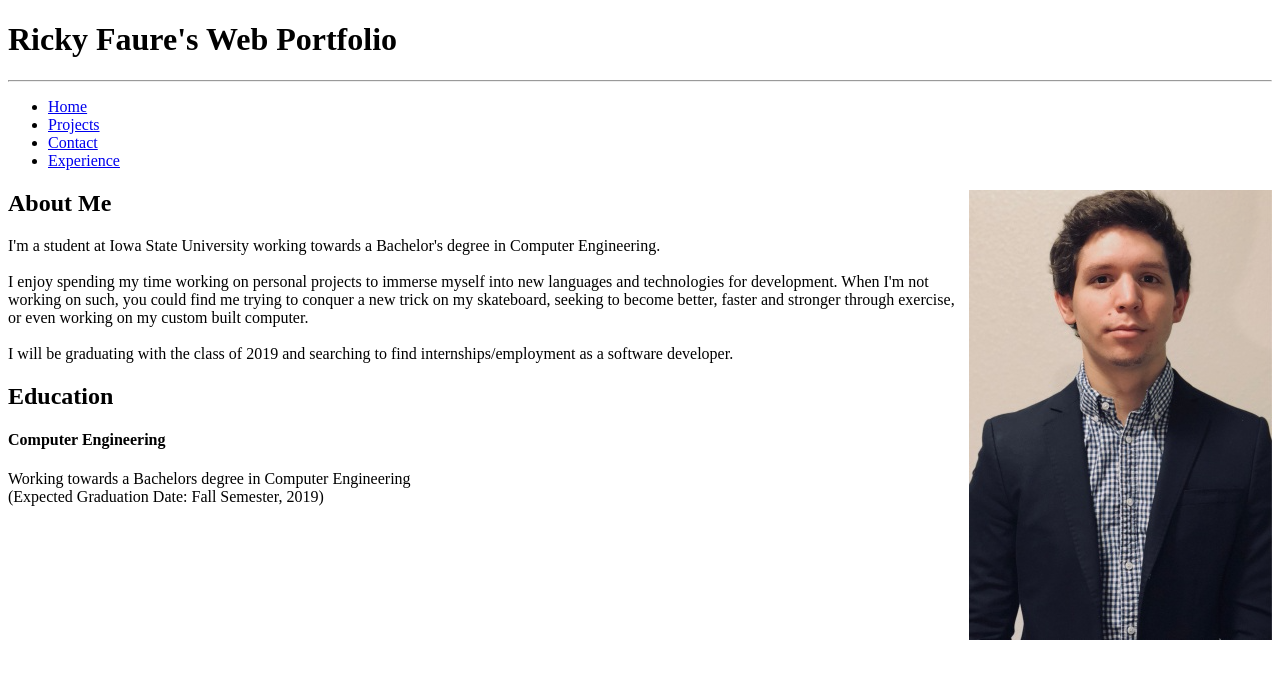
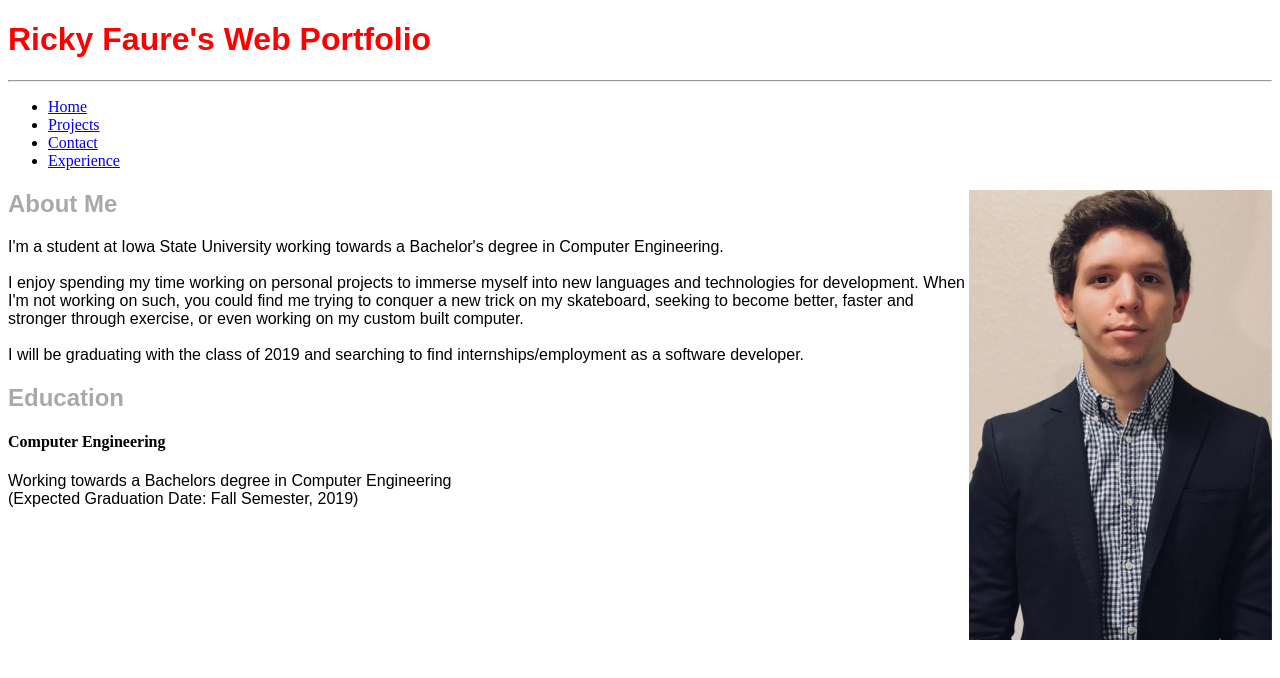
Before and after one commit to Rickyf115/portfolio, a plain HTML site: page index.html in a window 1280 px wide. Drawn offline with Linux system fonts and the light colour scheme.

Commit message:
Started css work

```diff
--- /dev/null
+++ b/css/style.css
@@ -0,0 +1,12 @@
+p{
+  font-family: Arial;
+}
+h1{
+	font-family: Arial;
+  color:red;
+}
+
+h2,h3{
+  font-family: Arial;
+  color: darkgrey;
+}
--- a/index.html
+++ b/index.html
@@ -15,11 +15,12 @@
     content="Ricardo Faure" />
   <meta http-equiv="pragma"
     content="no-cache" />
+	<link href="css/style.css" type="text/css" rel="stylesheet" />
 </head>
 
 <body>
   <div id="header">
-    <h1 id="title"> Ricky Faure's Web Portfolio</h1>
+    <h1> Ricky Faure's Web Portfolio</h1>
     <hr />
     <ul>
       <li><a class="pagenav" href="index.html">Home</a></li>
```
Also changed, not shown: contact.html (+1 -1 lines), experience.html (+1 -1 lines), projects.html (+1 -1 lines), style.css (added).
